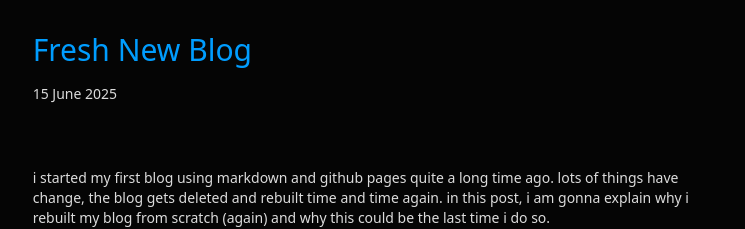
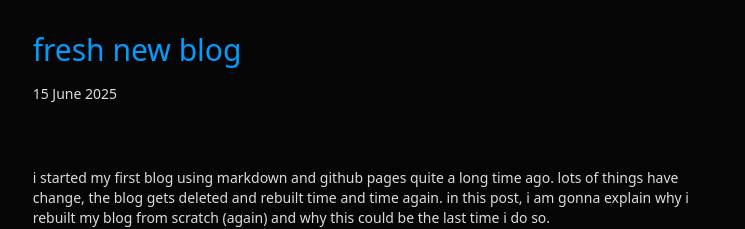
Before and after one commit to theluqmn/blog, a Jekyll site: the page built from _posts/2025-06-15-fresh-new-blog.md, in a window 1280 px wide. Shown: the top 229 px of the page, without its empty margins (266-1011 px from the left). Built offline with Jekyll 4.4.1, drawn with Linux system fonts in a browser that asks for light colours; nearby versions of some CDN libraries.

Commit message:
reformatted some stuff

```diff
--- a/_posts/2025-06-15-fresh-new-blog.md
+++ b/_posts/2025-06-15-fresh-new-blog.md
@@ -1,6 +1,6 @@
 ---
 layout: post
-title: "Fresh New Blog"
+title: fresh new blog
 date: 15th June 2025
 excerpt_separator: <!--more-->
 ---
```
Also changed, not shown: _posts/2025-07-24-i-taught-kids-to-make-a-website.md (+1 -1 lines).
